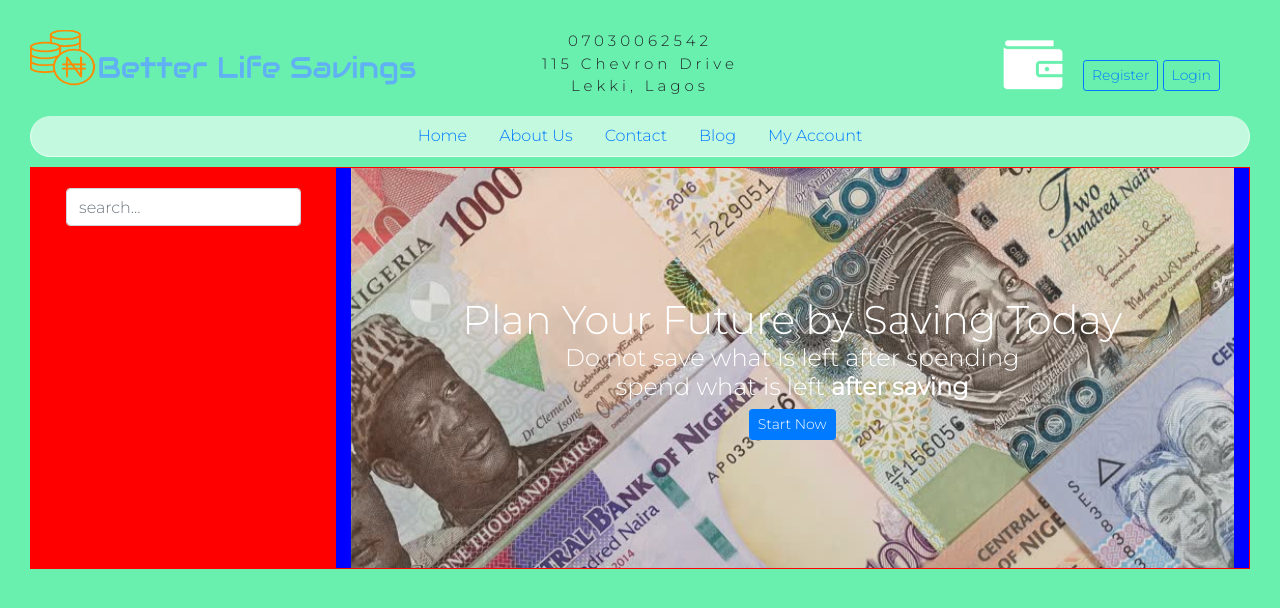
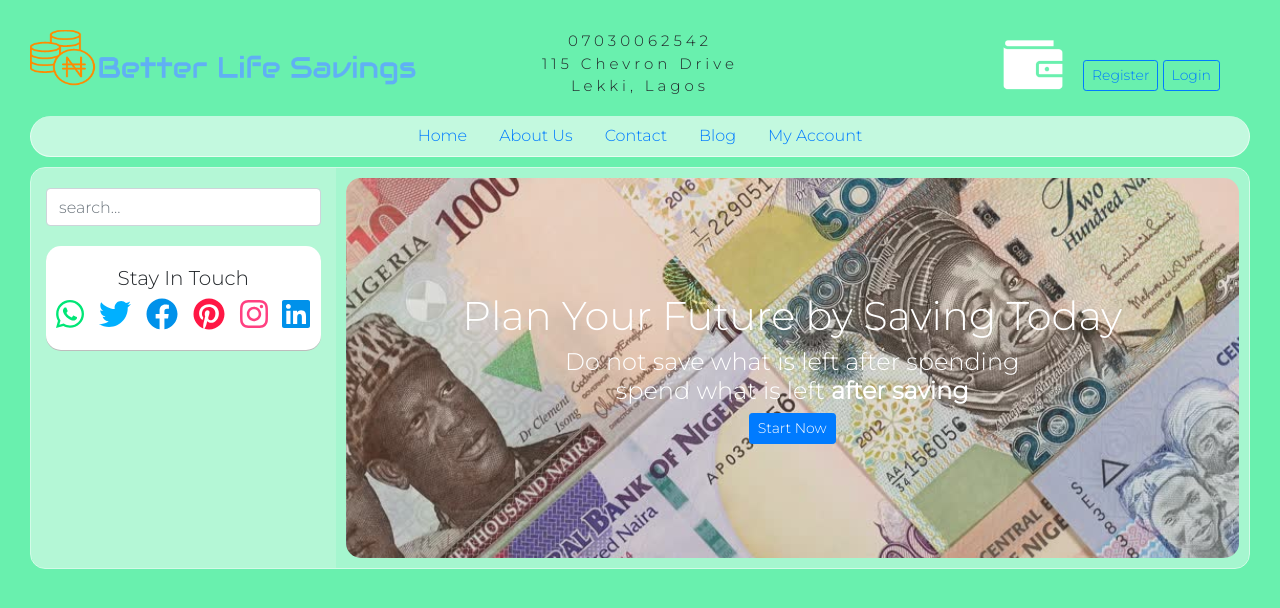
Before and after one commit to Emuohwo/BetterLifeSavings, a React (Create React App) app: page / in a window 1280 px wide. Shown: the top 608 px of the page. Built offline with nearby package versions, Linux system fonts and the light colour scheme.

Commit message:
changes made

```diff
--- a/package.json
+++ b/package.json
@@ -3,6 +3,10 @@
   "version": "0.1.0",
   "private": true,
   "dependencies": {
+    "@fortawesome/fontawesome-svg-core": "^1.2.28",
+    "@fortawesome/free-brands-svg-icons": "^5.13.0",
+    "@fortawesome/free-solid-svg-icons": "^5.13.0",
+    "@fortawesome/react-fontawesome": "^0.1.9",
     "@testing-library/jest-dom": "^4.2.4",
     "@testing-library/react": "^9.5.0",
     "@testing-library/user-event": "^7.2.1",
--- a/src/App.js
+++ b/src/App.js
@@ -4,6 +4,11 @@ import { AppBar } from './components/AppBar';
 import {TopNav} from './components/TopNav'
 import styles from './App.module.css'
 import { Home,Register,Account, About } from './screens';
+import { library } from '@fortawesome/fontawesome-svg-core'
+import { fab } from '@fortawesome/free-brands-svg-icons'
+import { faCheckSquare, faCoffee } from '@fortawesome/free-solid-svg-icons'
+
+library.add(fab, faCheckSquare, faCoffee)
 
 const App = () => (
   <div className={styles.App}>
--- a/src/App.module.css
+++ b/src/App.module.css
@@ -5,7 +5,7 @@
   box-sizing: border-box;
   padding:30px;
   margin:0;
-  overflow: hidden;
+  overflow-x: hidden;
   font-family: 'Montserrat', sans-serif;
   /*background-image: linear-gradient(#40c4ff,#ffff8d);*/
   /*background-image: linear-gradient(#69f0ae,white,#69f0ae);*/
--- a/src/screens/home/Main.js
+++ b/src/screens/home/Main.js
@@ -4,9 +4,11 @@ import bg from '../../images/1.jpg'
 import {Button} from 'react-bootstrap'
 
 const Section = styled.section`
-background:blue;
 height:400px;
-float:right !important;
+width:100%;
+padding:10px;
+margin:0;
+background: rgba(255, 255, 255, 0.4);
 `
 const Banner = styled.div`
 height:100% !important;
@@ -15,12 +17,10 @@ justify-content:center;
 align-items:center;
 flex-direction:column;
 color:white;
+border-radius:15px;
 background-image:url(${bg});
 background-size:cover;
 background-position:center;
-h1{
-    margin:auto;
-
 `
 
 export const Main = () => (
--- a/src/screens/home/SideBar.js
+++ b/src/screens/home/SideBar.js
@@ -1,14 +1,25 @@
 import React from "react";
-import { Form, Button } from "react-bootstrap";
+import { Form} from "react-bootstrap";
 import styled from "styled-components";
+import { FontAwesomeIcon } from '@fortawesome/react-fontawesome'
 
 const Div = styled.div`
-  background: red;
   margin: 0;
+  background: rgba(255, 255, 255, 0.5);
 `;
 const Search = styled(Form)`
-  margin: 20px;
+  margin: 20px 0;
 `;
+const Icon = styled.div`
+display:flex;
+justify-content:space-between;
+`
+const IconCard = styled.div`
+padding:20px 10px;
+background:white;
+border-radius:15px;
+box-shadow:0px 1px 0px 0px #bdbdbd
+`
 export const SideBar = () => (
   <Div className="col-sm-3">
     <Search>
@@ -17,5 +28,16 @@ export const SideBar = () => (
         <Form.Control type="text" placeholder="search..." />
       </Form.Group>
     </Search>
+    <IconCard>
+    <h5>Stay In Touch</h5>
+    <Icon>
+    <FontAwesomeIcon icon={['fab', 'whatsapp']} size='2x' color='#00e676'/>
+    <FontAwesomeIcon icon={['fab', 'twitter']} size='2x' color='#00b0ff'/>
+    <FontAwesomeIcon icon={['fab', 'facebook']} size='2x' color='#0091ea'/>
+    <FontAwesomeIcon icon={['fab', 'pinterest']} size='2x' color='#ff1744'/>
+    <FontAwesomeIcon icon={['fab', 'instagram']} size='2x' color='#ff4081'/>
+    <FontAwesomeIcon icon={['fab', 'linkedin']} size='2x' color='#0091ea'/>
+    </Icon>
+    </IconCard>
   </Div>
 );
--- a/src/screens/home/index.js
+++ b/src/screens/home/index.js
@@ -3,7 +3,9 @@ import {SideBar} from './SideBar'
 import {Main} from './Main'
 import styled from 'styled-components'
 const Section = styled.section`
-border: 1px solid red;
+border: 1px solid rgba(255, 255, 255, 0.7);
+border-radius:15px;
+overflow:hidden;
 box-sizing:border-box;
 padding:0;
 margin:0;
```
Also changed, not shown: 1 other file (tests, documents, lock files or other folders).
